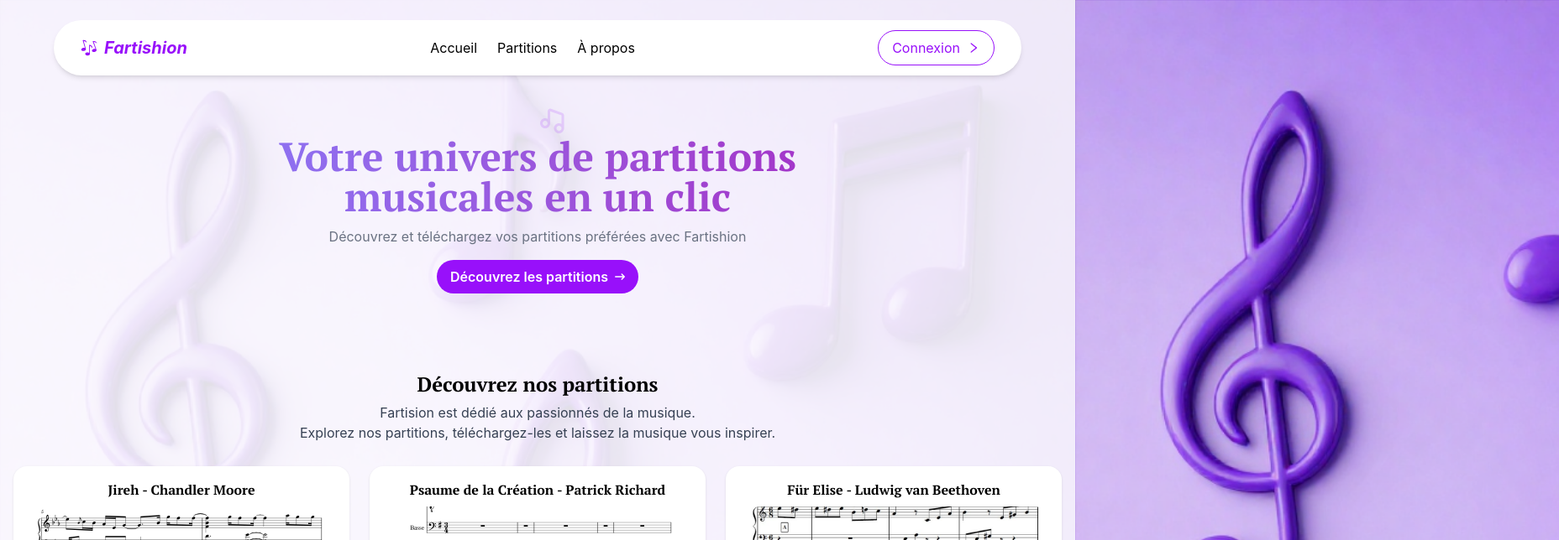
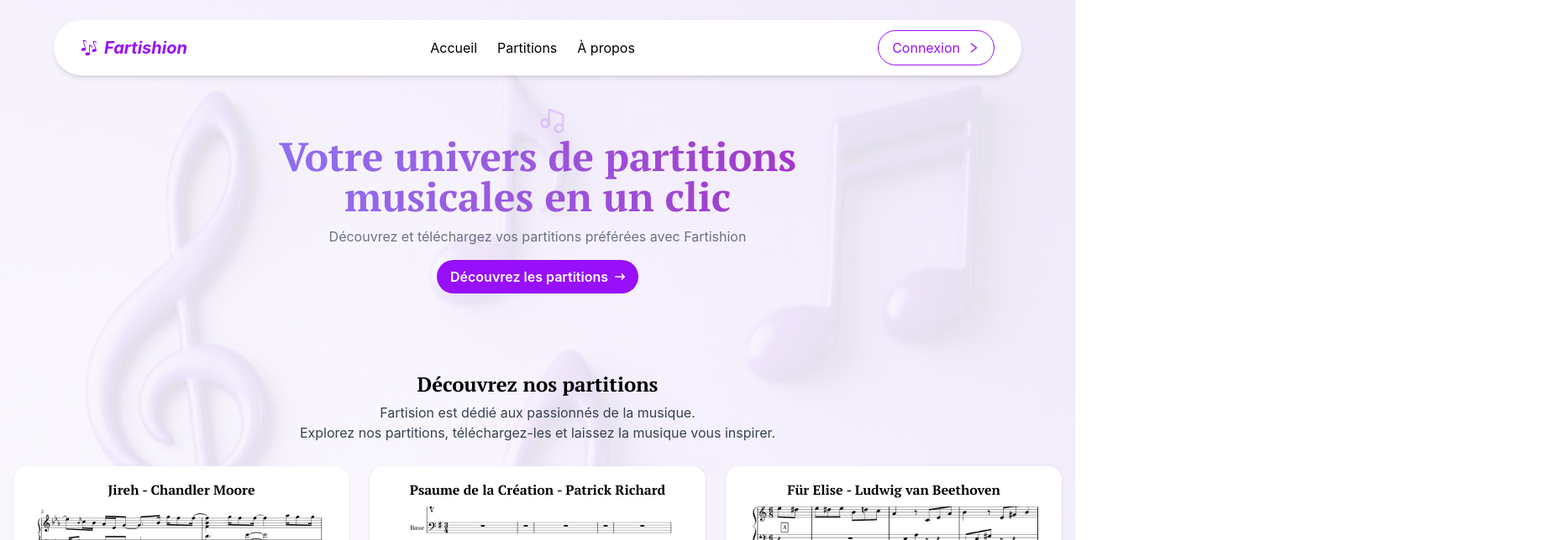
Before and after one commit to riedsteeve/Fartishion, a React (Vite) app in the folder frontend/: page / in a window 1280 px wide. Shown: the top 644 px of the page at 84% size, 1856 px wide, since content can reach past the window. Built offline with nearby package versions, Linux system fonts and the light colour scheme.

Commit message:
Ajout des animations de framer pour les transtions fluide

```diff
--- a/frontend/package.json
+++ b/frontend/package.json
@@ -10,6 +10,7 @@
     "preview": "vite preview"
   },
   "dependencies": {
+    "framer-motion": "^12.40.0",
     "react": "^19.2.6",
     "react-dom": "^19.2.6",
     "react-icons": "^5.6.0",
--- a/frontend/src/App.tsx
+++ b/frontend/src/App.tsx
@@ -1,16 +1,34 @@
 // src/App.tsx
-import { BrowserRouter, Routes, Route, Outlet } from 'react-router-dom'
+import { useEffect } from 'react'
+import { BrowserRouter, Routes, Route, Outlet, useLocation } from 'react-router-dom'
+import { AnimatePresence, motion } from 'framer-motion'
 import LandingPage from './Components/Landingpage/Home.tsx'
 import About from './Components/Landingpage/About.tsx'
 import Header from './Components/Composables/header.tsx'
 import Footer from './Components/Composables/footer.tsx'
 
 const Layout = () => {
+  const location = useLocation()
+
+  useEffect(() => {
+    window.scrollTo({ top: 0, behavior: 'smooth' })
+  }, [location.pathname])
+
   return (
     <div className="flex min-h-screen flex-col">
       <Header />
-      <main className="flex-1">
-        <Outlet />
+      <main className="flex-1 overflow-x-hidden">
+        <AnimatePresence mode="wait">
+          <motion.div
+            key={location.pathname}
+            initial={{ opacity: 0, y: 12 }}
+            animate={{ opacity: 1, y: 0 }}
+            exit={{ opacity: 0, y: -12 }}
+            transition={{ duration: 0.22, ease: 'easeOut' }}
+          >
+            <Outlet />
+          </motion.div>
+        </AnimatePresence>
       </main>
       <Footer />
     </div>
```
Also changed, not shown: 1 other file (tests, documents, lock files or other folders).
